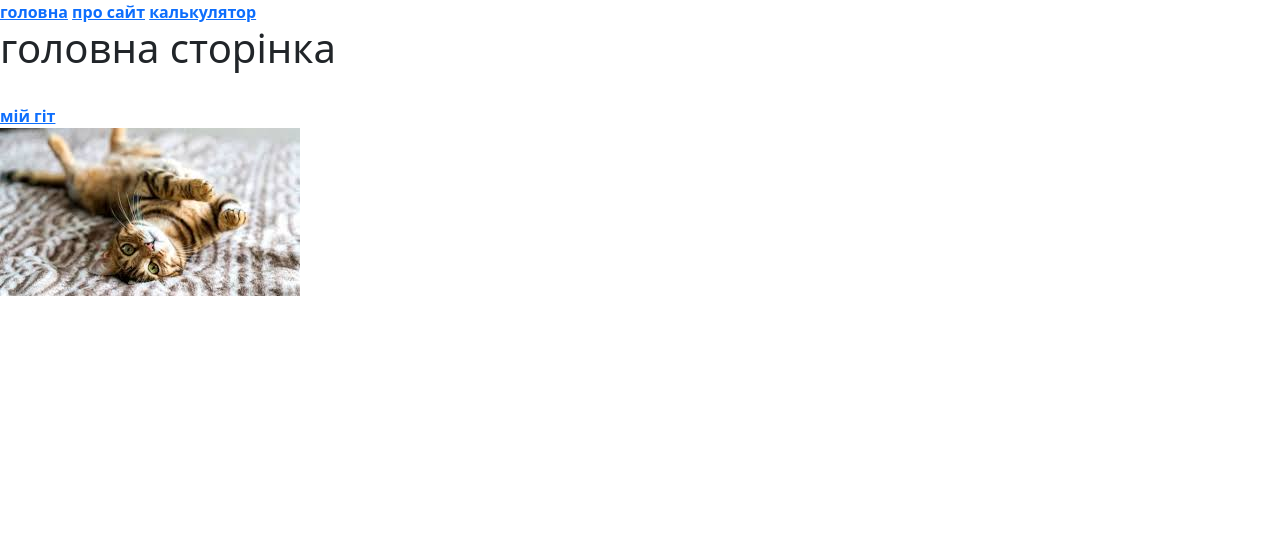
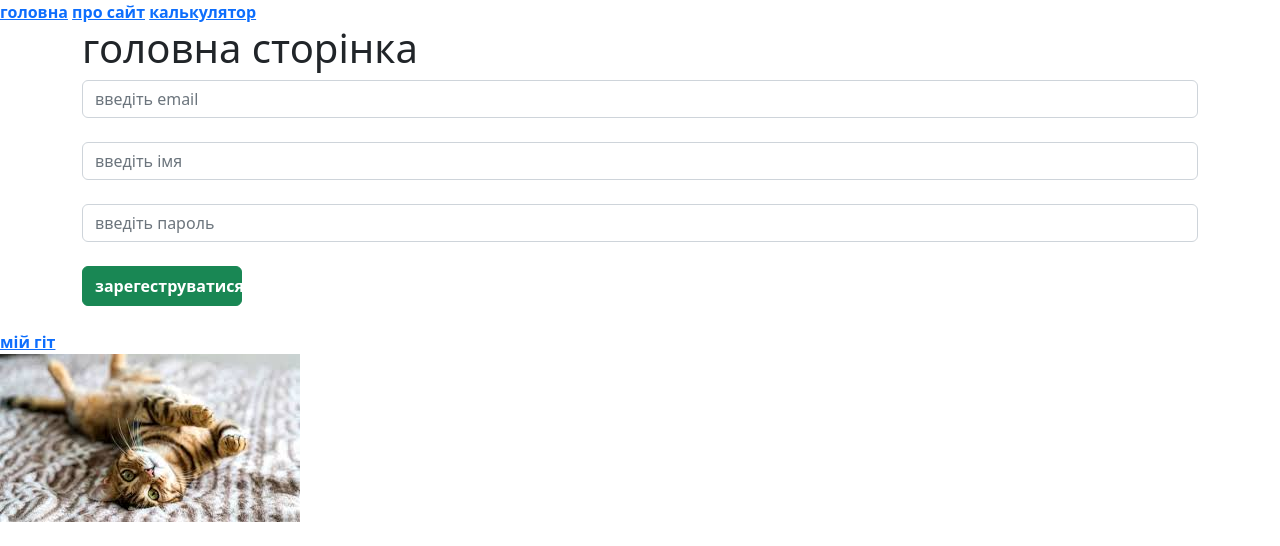
Before and after one commit to Porolilepishechka/GGbulba.company, a PHP site: page / in a window 1280 px wide. Shown: the top 546 px of the page. Run offline with PHP 8.4, Linux system fonts and the light colour scheme.

Commit message:
Update index.php

```diff
--- a/index.php
+++ b/index.php
@@ -1,10 +1,17 @@
-
 <?php
    $title = "головна";
    require("blocks/header.php");
 ?>
+<div class="container mt">
 <h1>головна сторінка</h1>
+   <form action="register.php" method="post">
+   <input type="email" name="email" placeholder="введіть email" class="form-control"><br>
+      <input type="text" name="user_name" placeholder="введіть імя" class="form-control"><br>
+      <input type="password" name="password" placeholder="введіть пароль" class="form-control"><br>
+      <button type="submit" style = "width: 160px; height:40px;" class="btn btn-success">
+      <b>зарегеструватися</b>
+   </form>
+</div>
 <?php
    require("blocks/footer.php");
-
 ?>
```
